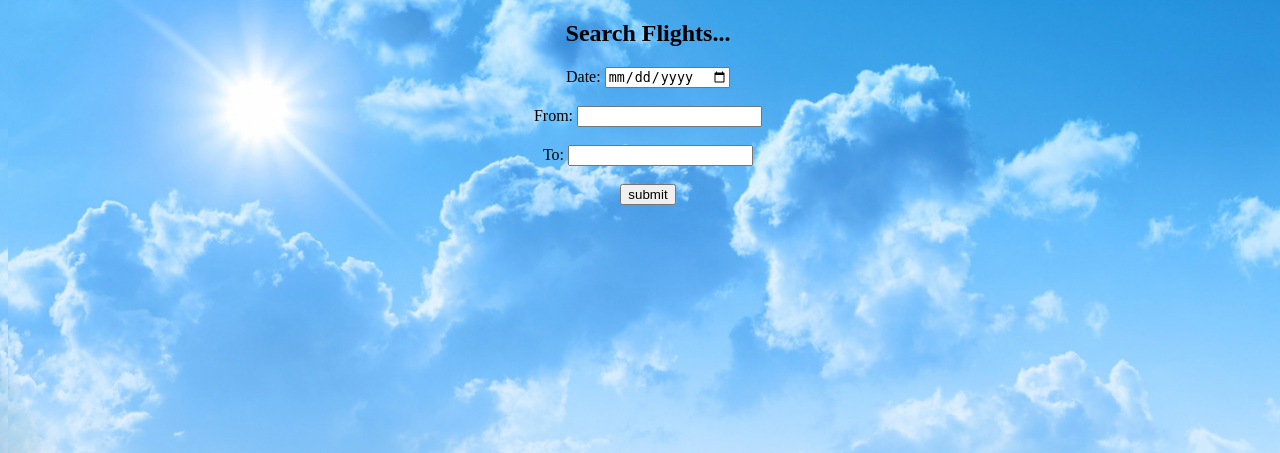
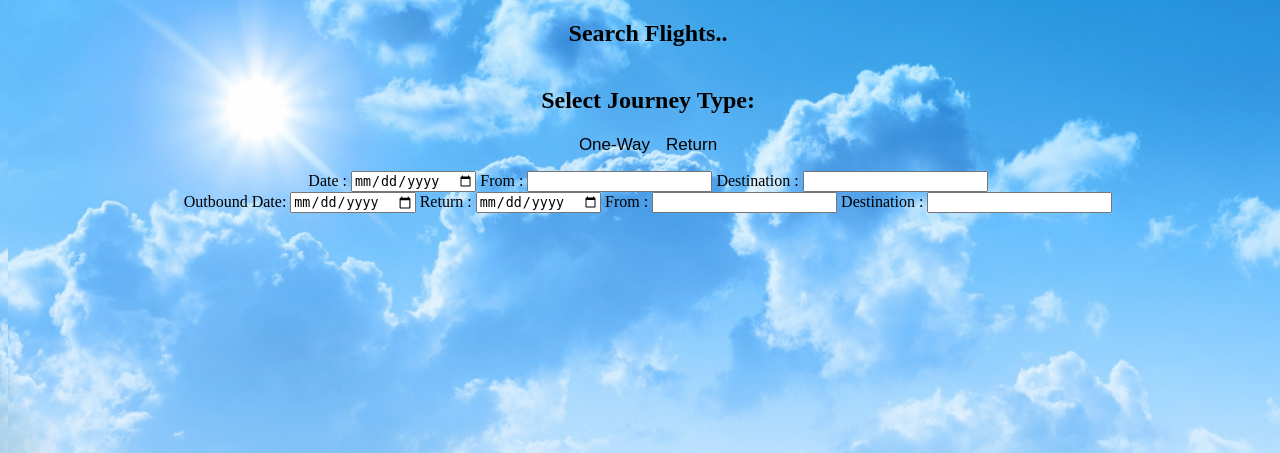
Before and after one commit to oliverstoch/infomaticsCW, a Flask app: page / in a window 1280 px wide. Shown: the part 201-654 px from the top of the page. Run offline with Flask 2, Linux system fonts and the light colour scheme; data that the repository does not hold is empty.

Commit message:
created tabs

```diff
--- a/flight_website/flight/static/style.css
+++ b/flight_website/flight/static/style.css
@@ -50,3 +50,30 @@ html, body {
 .container {
     text-align: center;
 }
+
+
+/* Style the tab */
+.tab {
+  overflow: hidden;
+}
+
+/* Style the buttons inside the tab */
+.tab button {
+  background-color: inherit;
+  border: none;
+  outline: none;
+  cursor: pointer;
+  transition: 0.3s;
+  font-size: 17px;
+    margin-bottom: 15px;
+}
+
+/* Change background color of buttons on hover */
+.tab button:hover {
+  background-color: #204ac8;
+}
+
+/* Create an active/current tablink class */
+.tab button.active {
+  background-color: #204ac8;
+}
--- a/flight_website/flight/templates/home.html
+++ b/flight_website/flight/templates/home.html
@@ -2,34 +2,71 @@
 {% block content %}
 <div class="container">
     <div class="search">
-       <h2>Search Flights...</h2>
+       <h2>Search Flights..</h2>
+
+    <div class="tab">
+       <h2>Select Journey Type:</h2>
+        <button class="tablinks" onclick="openType(event,'oneway')">One-Way</button>
+        <button class="tablinks" onclick="openType(event,'return')">Return</button>
+    </div>
 
 
+    <div class="tabcontent" id="oneway">
         <form action="/" method="post">
-           <label for="date_departs">Date:</label>
-           <input type="date" id="date_departs" name="date_departs"><br><br>
+            <div class="out">
+                <label for="date_out">Date : </label>
+                <input type="date" id="date_out">
+                <label for="origin">From : </label>
+                <input type="text" id="origin">
+                <label for="destination">Destination : </label>
+                <input type="text" id="destination">
+            </div>
+        </form>
+    </div>
 
-            <label for="from">From:</label>
-            <input type="text" id="from" name="from"><br><br>
-
-            <label for="to">To:</label>
-            <input type="text" id="to" name="to"><br><br>
-
-            <input type="submit" value="submit">
+    <div class="tabcontent" id="return">
+        <form action="/" method="post">
+            <div class="out_in">
+                <label for="date_out">Outbound Date: </label>
+                <input type="date" id="date_out">
+                <label for="date_in">Return : </label>
+                <input type="date" id="date_in">
+                <label for="origin">From : </label>
+                <input type="text" id="origin">
+                <label for="destination">Destination : </label>
+                <input type="text" id="destination">
+            </div>
         </form>
-
-
+    </div>
 
     </div>
-
-    {%for quote in quotes%}
+   <!--{%for quote in quotes%}
     <div id = "QuoteCard">
       <p>{{ quote}}</p>
       <br>
       <hr>
     </div>
 
-    {%endfor%}
+    {%endfor%} -->
+
+</div>
+    <script>
+    function openType(evt, type){
+          var i, tabcontent, tablinks;
+          tabcontent = document.getElementsByClassName("tabcontent");
+          for (i = 0; i < tabcontent.length; i++) {
+            tabcontent[i].style.display = "none";
+          }
+          tablinks = document.getElementsByClassName("tablinks");
+          for (i = 0; i < tablinks.length; i++) {
+            tablinks[i].className = tablinks[i].className.replace(" active", "");
+          }
+          document.getElementById(type).style.display = "block";
+          evt.currentTarget.className += " active";
+    }
+
+    document.getElementById("oneway").click();
+    </script>
 
 
 
@@ -77,5 +114,4 @@
     }
     </script> -->
 
-</div>
 {% endblock content %}
```
